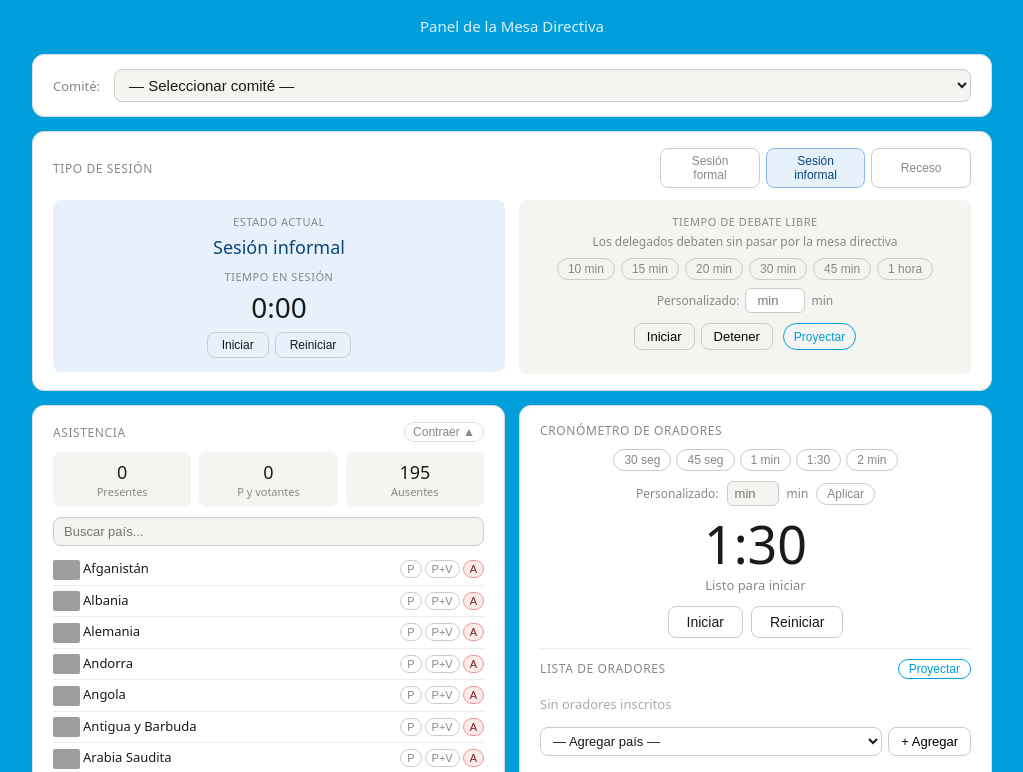
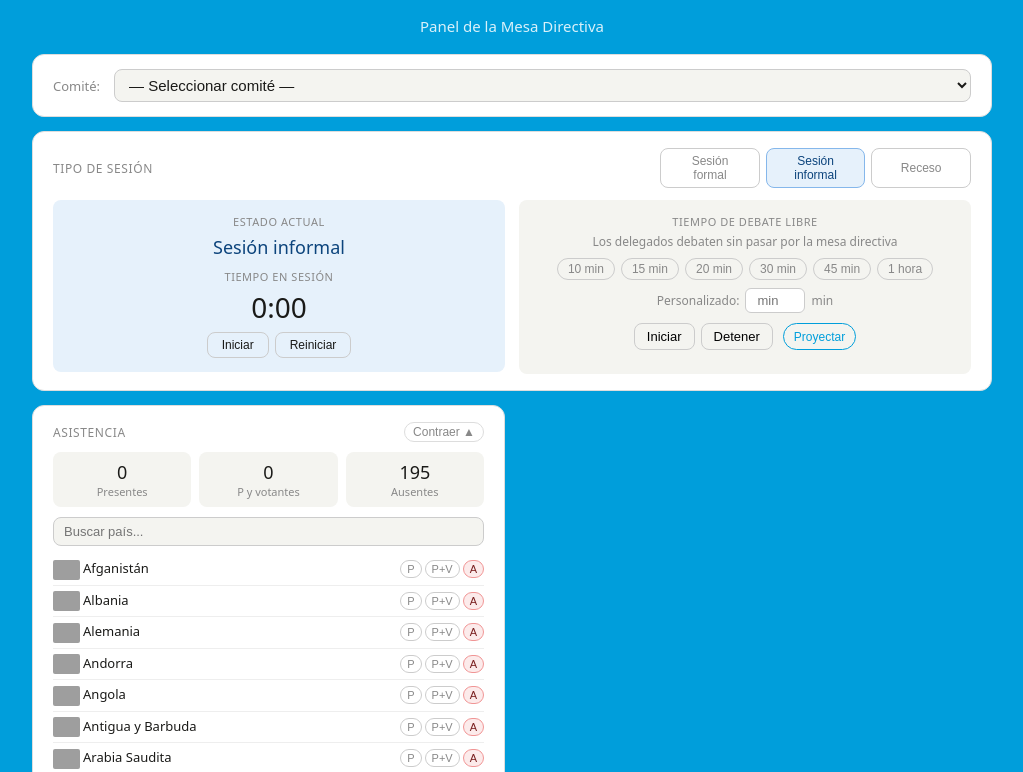
Before and after one commit to bjanalizama-cpu/Panel-MUN, a plain HTML site: page index.html in a window 1280 px wide. Both pictures are taken after a click on the button "Sesión informal". Shown: the top 772 px of the page, without its empty margins (128-1151 px from the left). Drawn offline with Linux system fonts and the light colour scheme; grey boxes are pictures that could not be loaded.

Commit message:
Update index.html

```diff
--- a/index.html
+++ b/index.html
@@ -277,7 +277,7 @@
       </div>
     </div>
 
-    <div class="panel">
+    <div class="panel" id="panel-cronometro-oradores">
       <div class="panel-title">Cronómetro de oradores</div>
       <div class="timer-presets">
         <button class="preset-btn" onclick="setTimer(30)">30 seg</button>
@@ -643,6 +643,8 @@ function setSesion(tipo){
   document.getElementById('panel-formal').style.display=tipo==='formal'?'':'none';
   document.getElementById('panel-informal').style.display=tipo==='informal'?'':'none';
   document.getElementById('panel-receso').style.display=tipo==='receso'?'':'none';
+  // Ocultar cronómetro de oradores en sesión informal y receso
+  document.getElementById('panel-cronometro-oradores').style.display=(tipo==='informal'||tipo==='receso')?'none':'';
   // Pause sesion timer on receso, resume on formal/informal
   if(tipo==='receso'&&sesionRunning){
     clearInterval(sesionInterval);sesionRunning=false;
```
